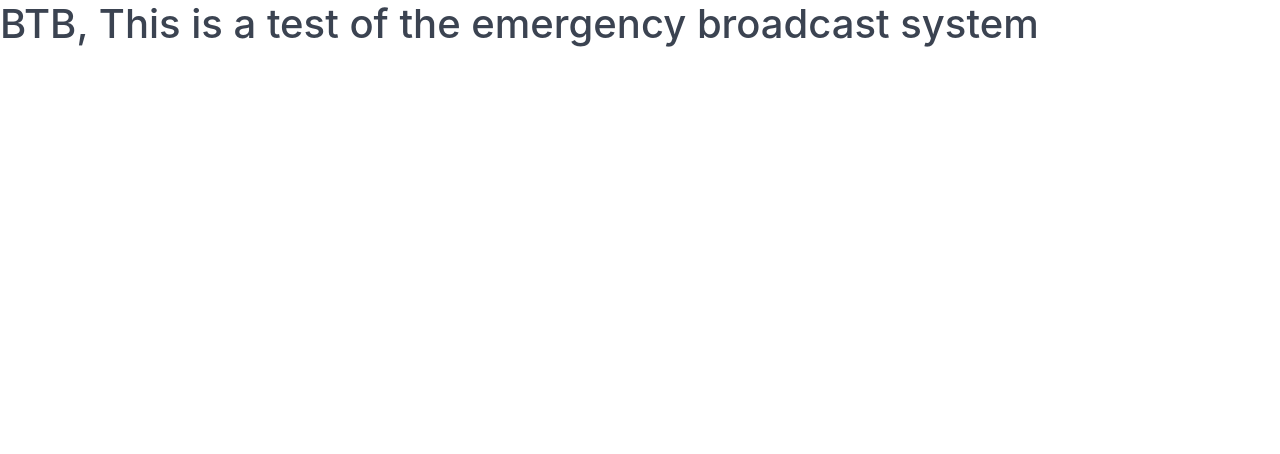
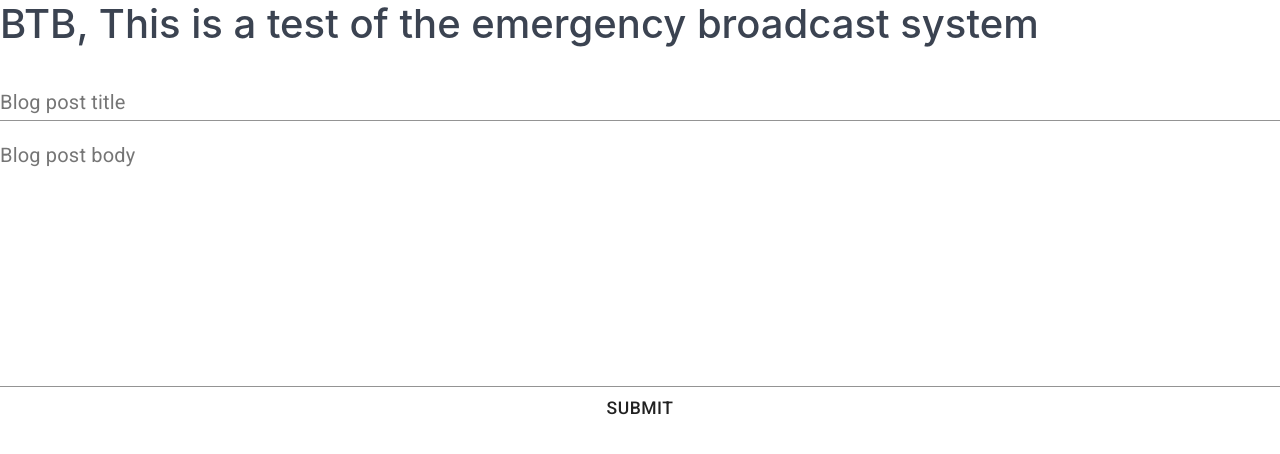
Before and after one commit to christopher-dodge/storie, a React (Create React App) app in the folder client/: page / in a window 1280 px wide. Shown: the top 454 px of the page. Built offline with nearby package versions, Linux system fonts and the light colour scheme.

Commit message:
Add blogform with states, address #2

```diff
--- a/client/package.json
+++ b/client/package.json
@@ -3,6 +3,7 @@
   "version": "0.1.0",
   "private": true,
   "dependencies": {
+    "@material-ui/core": "^4.11.0",
     "@testing-library/jest-dom": "^4.2.4",
     "@testing-library/react": "^9.3.2",
     "@testing-library/user-event": "^7.1.2",
--- a/client/public/index.html
+++ b/client/public/index.html
@@ -37,6 +37,8 @@
       href="https://unpkg.com/spectre.css/dist/spectre-icons.min.css"
     />
     <title>React App</title>
+    <link rel="stylesheet" href="https://fonts.googleapis.com/css?family=Roboto:300,400,500,700&display=swap" />
+
   </head>
   <body>
     <noscript>You need to enable JavaScript to run this app.</noscript>
--- a/client/src/App.js
+++ b/client/src/App.js
@@ -1,5 +1,6 @@
 import React, { useEffect, useState } from 'react';
 import Header from './Components/Header';
+import BlogForm from './Components/BlogForm';
 
 export const App = () => {
 
@@ -7,6 +8,7 @@ export const App = () => {
   return (
     <div className='App'>
       <Header />
+      <BlogForm />
     </div>
   );
 };
--- /dev/null
+++ b/client/src/Components/BlogForm/BlogForm.jsx
@@ -0,0 +1,47 @@
+import React from 'react';
+import { Button, FormGroup, TextField } from '@material-ui/core';
+import { useState } from 'react';
+
+export default function BlogForm() {
+  const [title, setTitle] = useState('');
+  const [body, setBody] = useState('');
+
+  const handleFormSubmit = () => {
+    if (title === '' || body === '') {
+      return;
+    } else {
+      const postBody = {
+        title,
+        body
+      };
+      console.log(postBody);
+    }
+  };
+
+  return (
+    <FormGroup>
+      <TextField
+        type='text'
+        name='blog-title'
+        label='Blog post title'
+        value={title}
+        onChange={e => {
+          setTitle(e.target.value);
+        }}
+      />
+      <TextField
+        multiline
+        rows={10}
+        name='blog-body'
+        label='Blog post body'
+        value={body}
+        onChange={e => {
+          setBody(e.target.value);
+        }}
+      />
+      <Button type='primary' onClick={handleFormSubmit}>
+        Submit
+      </Button>
+    </FormGroup>
+  );
+}
--- /dev/null
+++ b/client/src/Components/BlogForm/index.js
@@ -0,0 +1 @@
+export { default } from './BlogForm';
```
Also changed, not shown: 2 other files (tests, documents, lock files or other folders).
